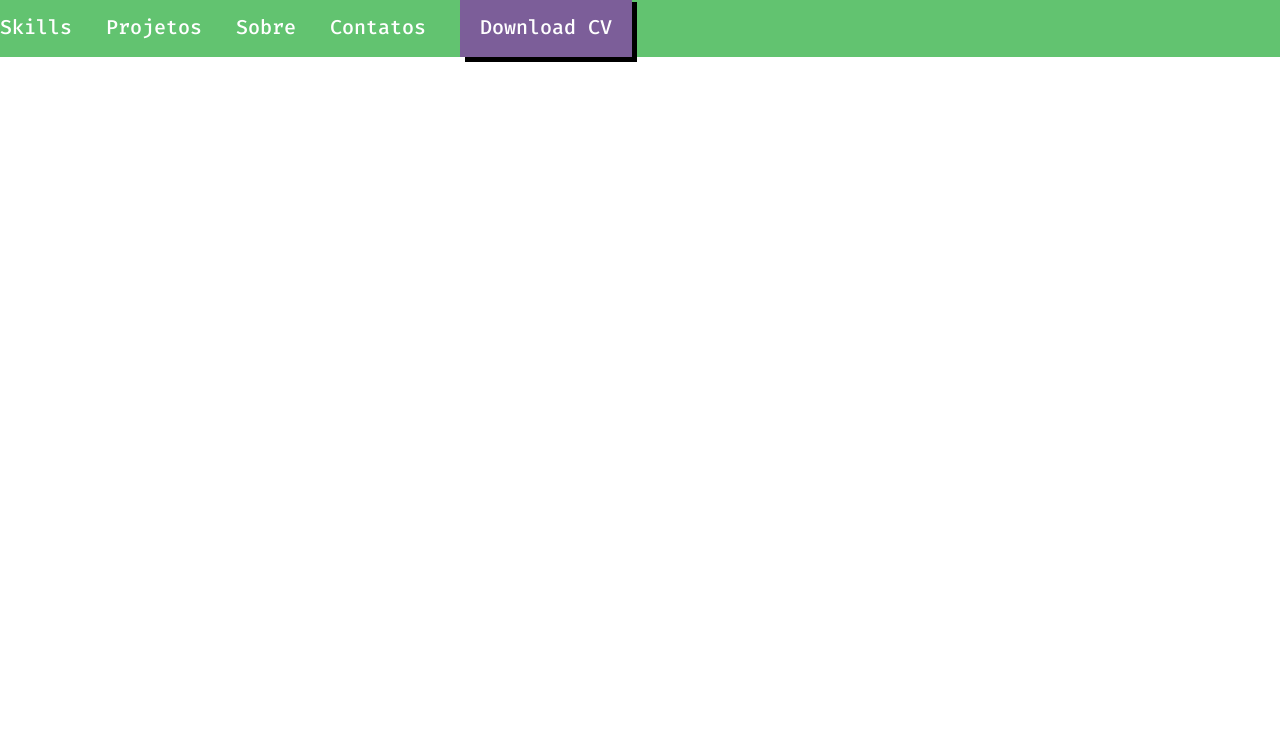
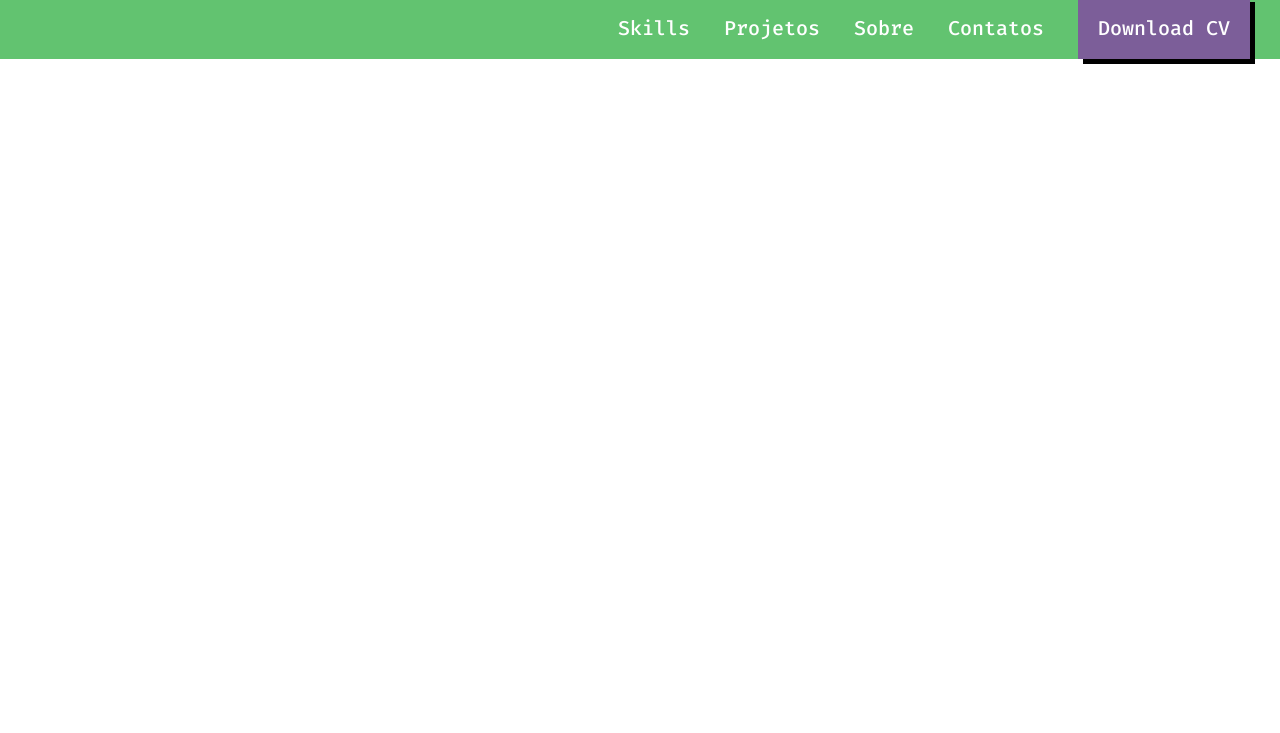
Before and after one commit to brunoavce/html-css-feliz, a plain HTML site: page index.html in a window 1280 px wide. Shown: the part 67-800 px from the top of the page. Drawn offline with Linux system fonts and the light colour scheme.

Commit message:
alinhando tag nav para direita

```diff
--- a/css/index.css
+++ b/css/index.css
@@ -1,5 +1,9 @@
 header {
     background-color: #62C370;
+}
+
+nav {
+    text-align: right;
 }
 
 a {
@@ -14,8 +18,8 @@ a {
 #button {
     display: inline-block;
     background-color: #7C5E99;
-    height: 60px;
-    line-height: 60px;
+    padding-top: 18px;
+    padding-bottom: 18px;
     padding-left: 20px;
     padding-right: 20px;
     box-shadow: 5px 5px 0px #000;
```
